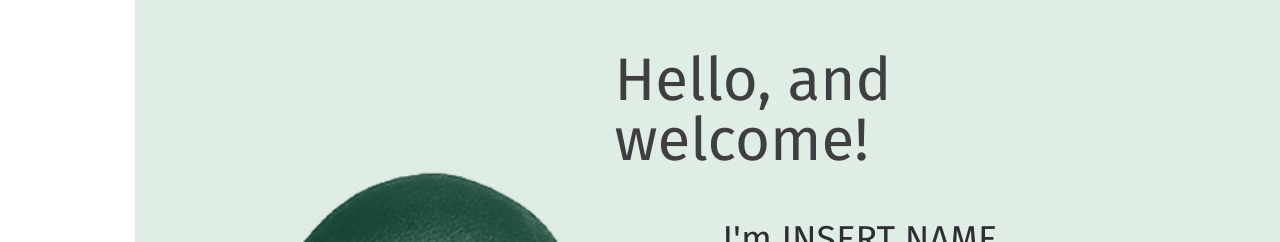
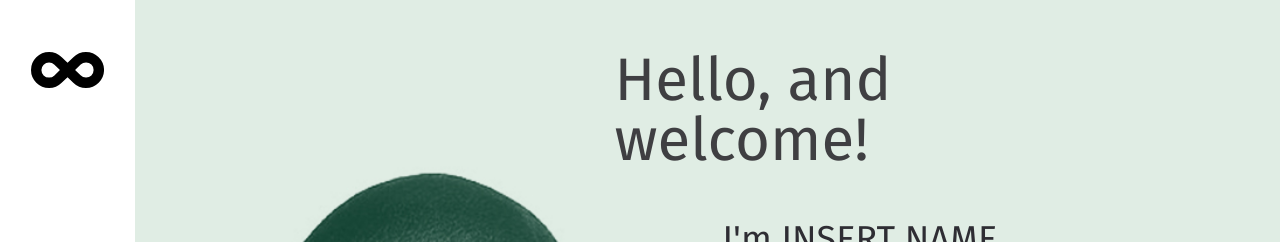
Before and after one commit to CrystalCastles/dt-portfolio-site, a Jekyll site: the page built from index.html, in a window 1280 px wide. Shown: the top 242 px of the page. Built offline with Jekyll 4.4.1, drawn with Linux system fonts in a browser that asks for light colours; nearby versions of some CDN libraries.

Commit message:
Fixing bugs

```diff
--- a/assets/css/3-sections/_header.sass
+++ b/assets/css/3-sections/_header.sass
@@ -25,7 +25,7 @@
       +hide-text
       max-width: 135px
       background:
-        image: url(dt-portfolio-site/assets/img/logo.svg)
+        image: url(../img/logo.svg)
         repeat: no-repeat
         position: center
         size: contain
--- a/assets/css/main.css
+++ b/assets/css/main.css
@@ -564,7 +564,7 @@ body {
     text-indent: 101%;
     white-space: nowrap;
     max-width: 135px;
-    background-image: url(dt-portfolio-site/assets/img/logo.svg);
+    background-image: url(../img/logo.svg);
     background-repeat: no-repeat;
     background-position: center;
     background-size: contain;
```
